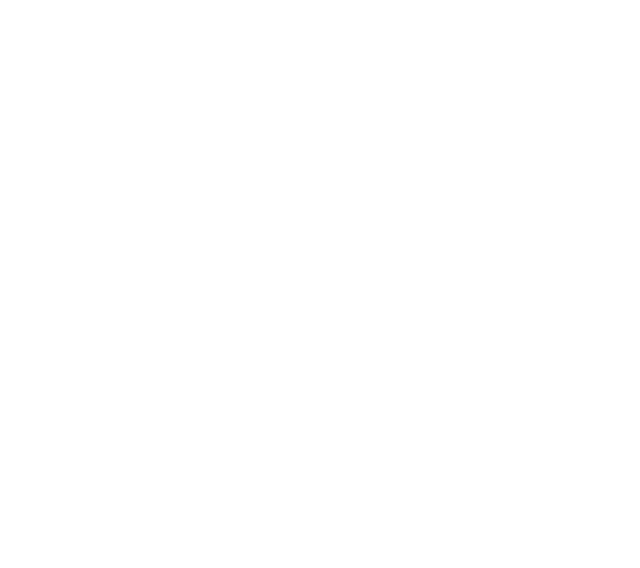
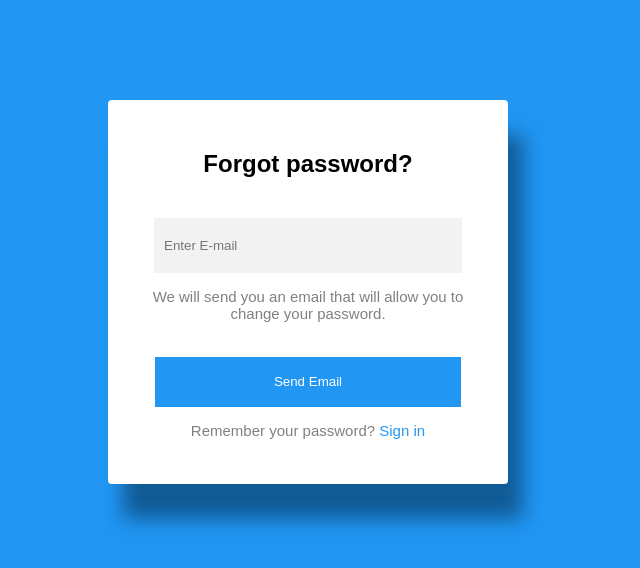
Before and after one commit to darhmylarhrey/MyDiary, a plain HTML site: page UI/forgotpassword.html in a window 1280 px wide. Shown: the whole page, without its empty margins (332-972 px from the left). Drawn offline with Linux system fonts and the light colour scheme.

Commit message:
further edit features

```diff
--- a/UI/css/style.css
+++ b/UI/css/style.css
@@ -14,7 +14,7 @@ border-radius: 1%;
 /* box-shadow:1px 2px 10px 2px #115b95; */
 box-shadow: 15px 35px 20px #115b95;
 }
-#userEmail, #password{
+.userEmail, .password, .repeat-password{
 	width: 80%;
 	height:35px;
 	background:#f2f2f2;
@@ -22,12 +22,15 @@ box-shadow: 15px 35px 20px #115b95;
 	padding:10px;
 	margin-top: 20px;
 }
+.wrapper{
+	padding: 0 20px;
+}
 .forgotPassword{
 	text-align: left;
 	padding-left: 33px;
 }
 
-#btn{
+.btn{
 	width: 85%;
 	height:50px;
 	color: white;
@@ -37,7 +40,7 @@ box-shadow: 15px 35px 20px #115b95;
 	margin-top:20px;
 }
 
-#btn:hover{
+.btn:hover{
     background-color: pink;
     box-shadow:1px 2px 3px 2px #ccc;
 	transition: .15s ease-in-out;
--- a/UI/forgotpassword.html
+++ b/UI/forgotpassword.html
@@ -0,0 +1,26 @@
+<!DOCTYPE html>
+<html lang="en">
+<head>
+  <meta charset="UTF-8">
+  <meta name="viewport" content="width=device-width, initial-scale=1.0">
+  <meta http-equiv="X-UA-Compatible" content="ie=edge">
+  <link rel="stylesheet" type="text/css" href="css/style.css">
+  <title> Forgot password page</title>
+</head>
+<body>
+<div class="container-fluid">
+    <form action="" method="post">
+       <div class="wrapper">
+            <h2> Forgot password? </h2>
+            <input class="userEmail" type="email" placeholder="Enter E-mail" required="" size="100" name="email">
+
+            <div>
+                <p>We will send you an email that will allow you to change your password.</p>
+            </div>
+            <button type="submit" class="btn">Send Email</button>
+            <p>Remember your password?<a href="signin.html"> Sign in </a></p>
+       </div>
+    </form>
+</div>
+</body>
+</html>
```
Also changed, not shown: UI/signin.html (+5 -5 lines), UI/signup.html (+25 -0 lines).
